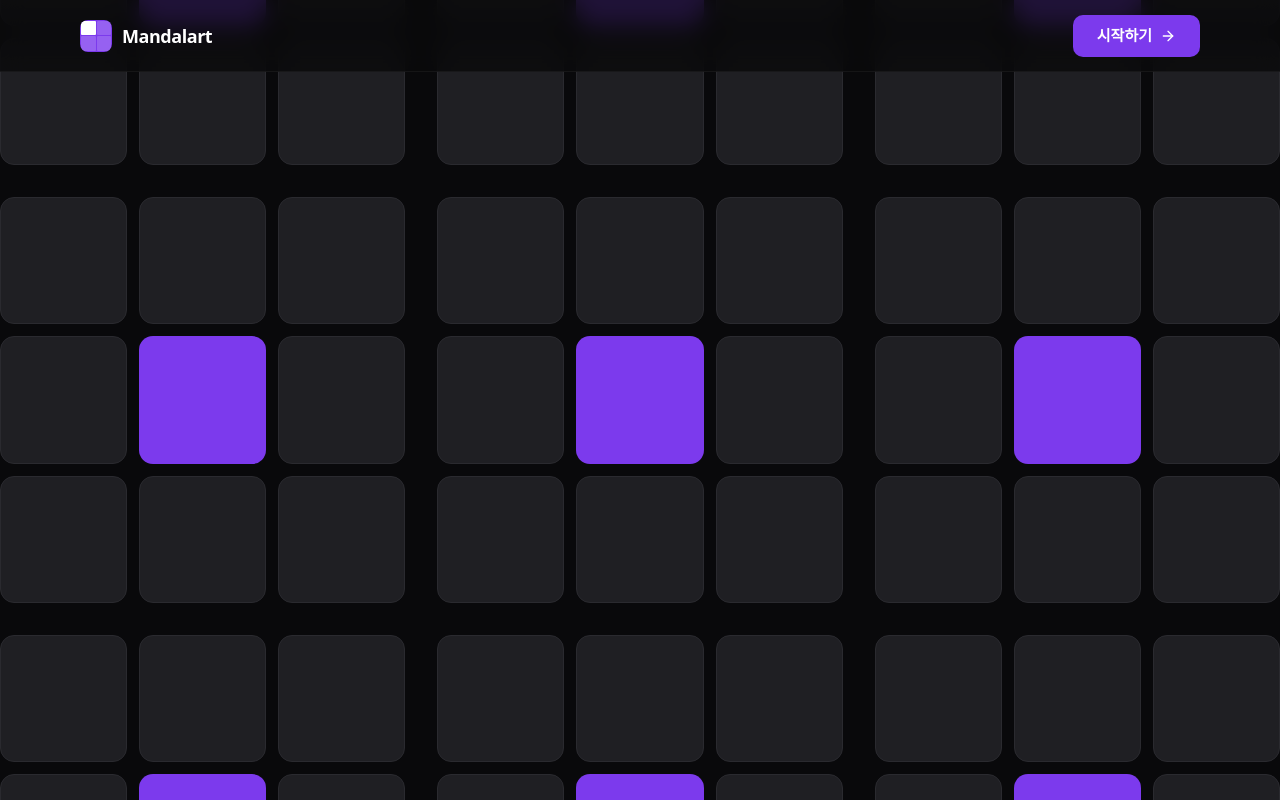
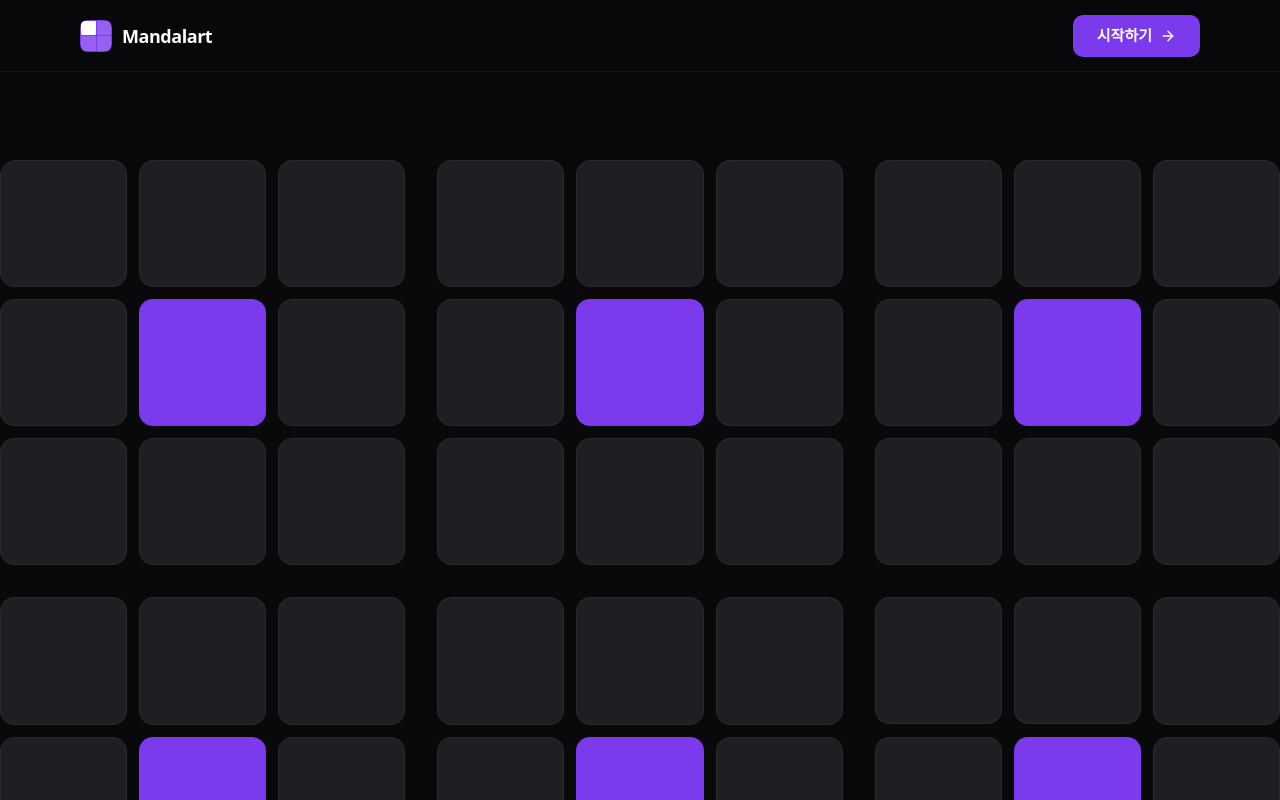
Before and after one commit to tnghgks/mandalart, a Next.js app: page /mandalart in a window 1280 px wide. Shown: the top 800 px of the page. Built offline with nearby package versions, Linux system fonts and the light colour scheme.

Commit message:
fix: mandalart ui bug

```diff
--- a/src/app/mandalart/page.tsx
+++ b/src/app/mandalart/page.tsx
@@ -2,7 +2,7 @@
 
 export default function MandalartPage() {
   return (
-    <div className="w-full h-screen flex justify-center items-center ">
+    <div className="flex w-full items-center justify-center py-40">
       <Mandalart />
     </div>
   );
```
